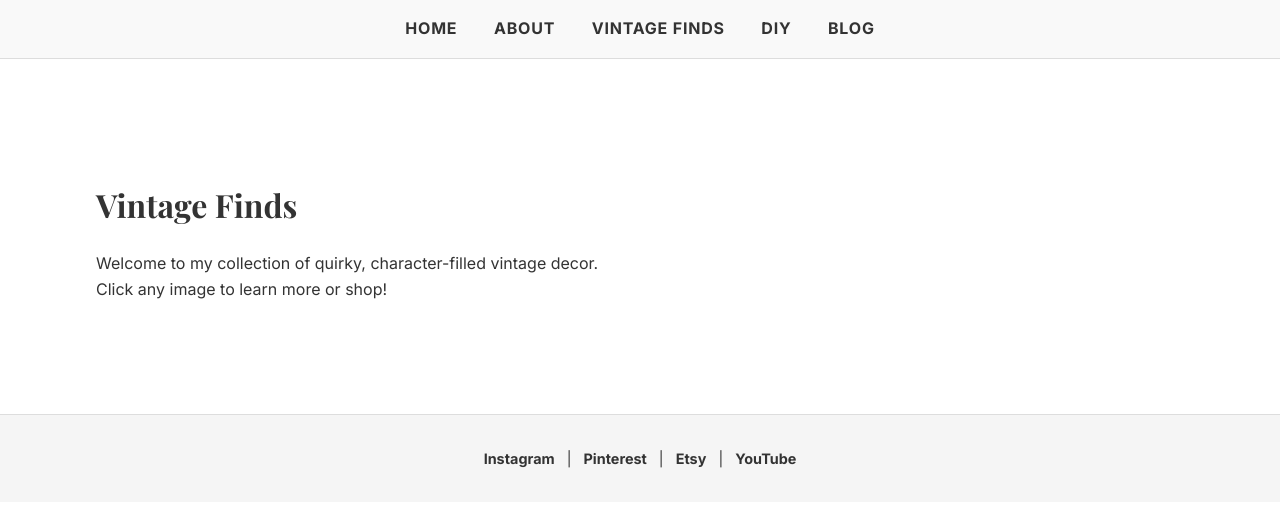
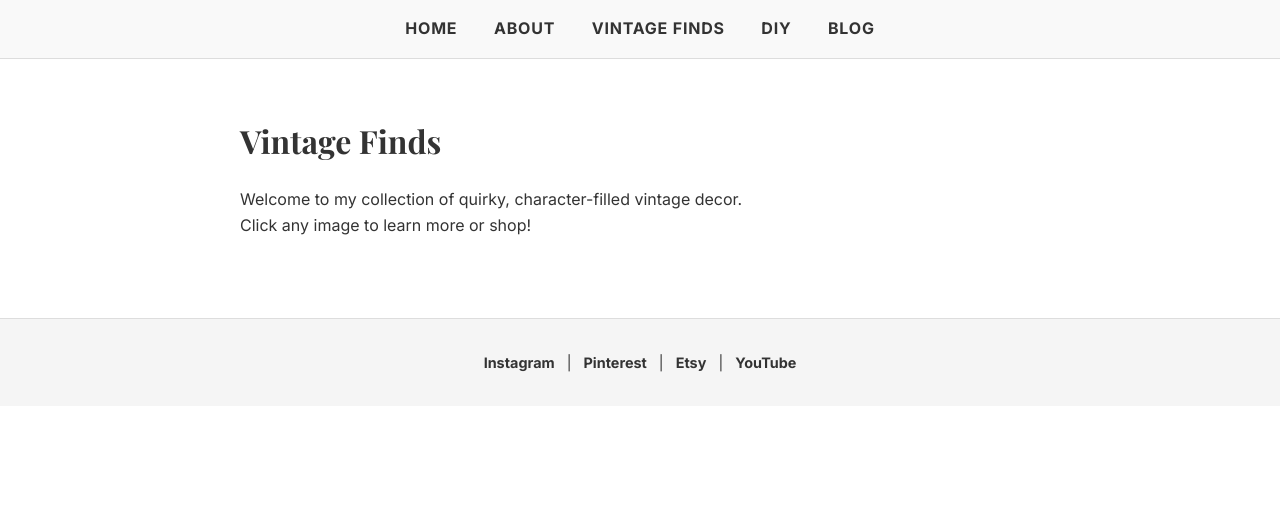
Before and after one commit to hannistudios/hannistudios.github.io, a Jekyll site: the page built from vintage.md, in a window 1280 px wide. Shown: the top 507 px of the page. Built offline with Jekyll 4.4.1, drawn with Linux system fonts in a browser that asks for light colours.

Commit message:
centering with white space

```diff
--- a/_layouts/default.html
+++ b/_layouts/default.html
@@ -58,9 +58,10 @@
     }
 
     main {
-      padding: 2rem;
-      max-width: 800px;
-      margin: 4rem;
+       padding: 2rem 1rem 4rem; /* top, sides, bottom */
+  max-width: 800px;
+  margin-left: auto;
+  margin-right: auto;
     }
 
     footer {
```
